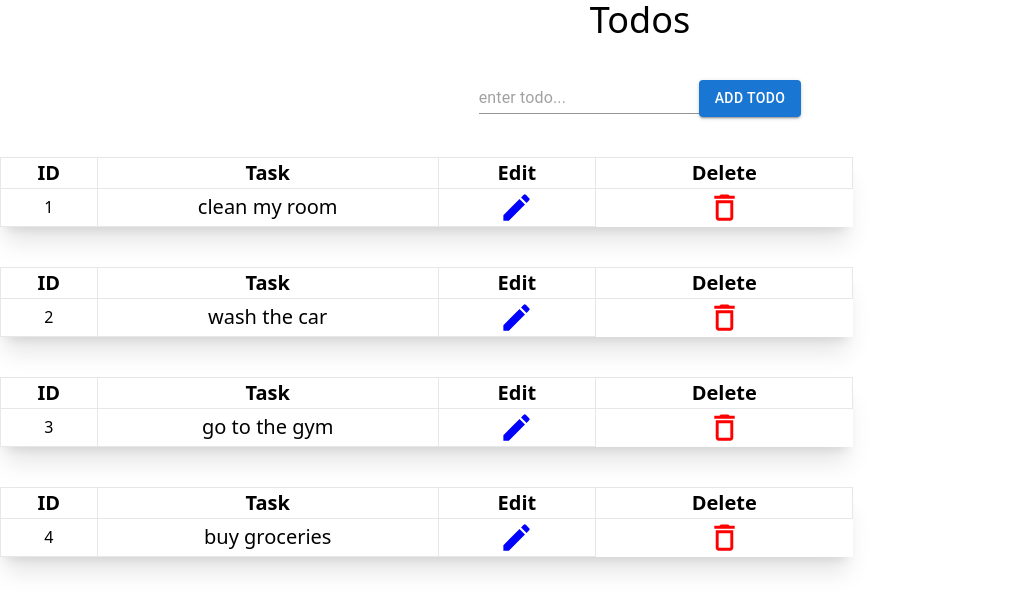
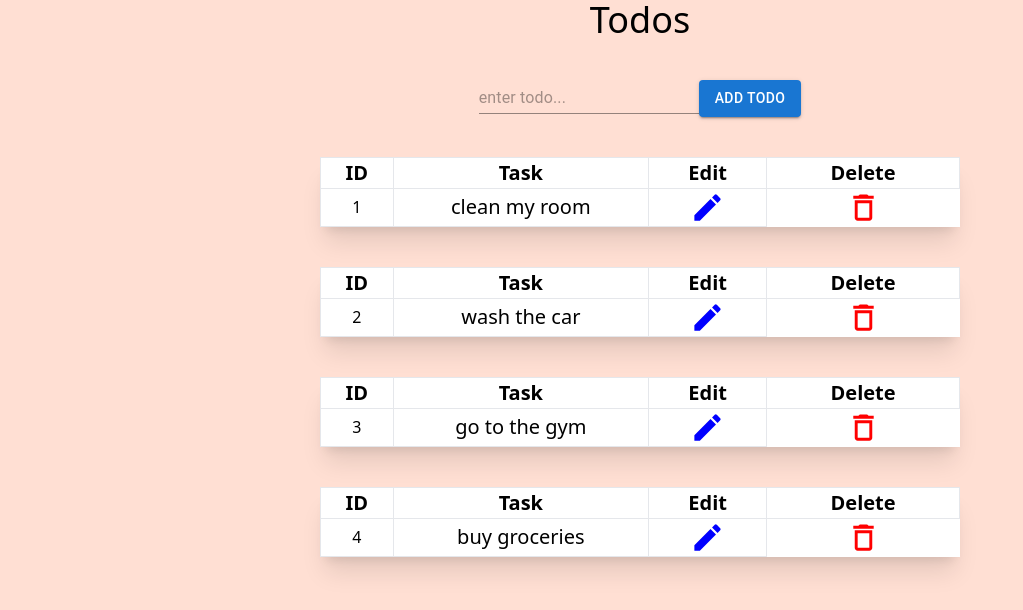
Before and after one commit to TyroneKong/Todos, a React (Create React App) app: page / in a window 1280 px wide. Shown: the top 610 px of the page, without its empty margins (0-1023 px from the left). Built offline with nearby package versions, Linux system fonts and the light colour scheme; data requests are answered from the project's data file.

Commit message:
added some colors

```diff
--- a/src/App.css
+++ b/src/App.css
@@ -6,6 +6,10 @@
 .App-logo {
   height: 40vmin;
   pointer-events: none;
+}
+
+body{
+  background-color: rgb(255, 223, 211);
 }
 
 @media (prefers-reduced-motion: no-preference) {
--- a/src/components/todos/TodosList.tsx
+++ b/src/components/todos/TodosList.tsx
@@ -41,12 +41,12 @@ const TodosList: FC<propTypes> = ({ todos, setTodos }) => {
   };
 
   return (
-    <div className="mt-10 gap-10 flex flex-col">
+    <div className="mt-10 gap-10 flex flex-col ml-80	">
       {!edit
         ? todos.map((todo: any) => {
             return (
               <div key={todo.id}>
-                <table className="border-6 border-slate-100 shadow-xl w-8/12 hover:bg-emerald-600  ">
+                <table className="border-6 border-slate-100 shadow-xl w-8/12 hover:bg-emerald-600 bg-white ">
                   <tbody>
                     <tr className="border">
                       <th className="border text-xl">ID</th>
@@ -82,7 +82,7 @@ const TodosList: FC<propTypes> = ({ todos, setTodos }) => {
         : singleTodo.map((todo: any) => {
             return (
               <div key={todo.id}>
-                <table className="border-4 shadow-xl mb-10 w-8/12">
+                <table className="border-4 shadow-xl mb-10 w-8/12 bg-white">
                   <tbody>
                     <tr className="border ">
                       <th className="border text-xl ">ID</th>
```
